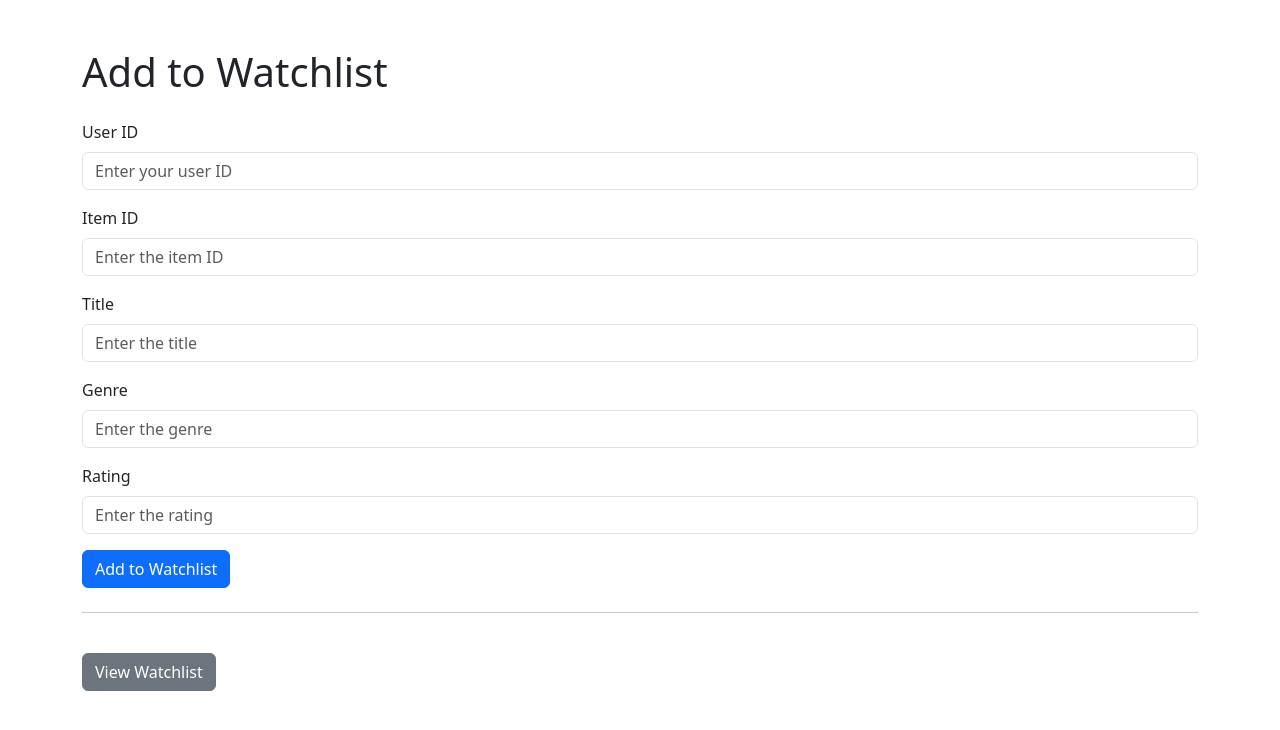
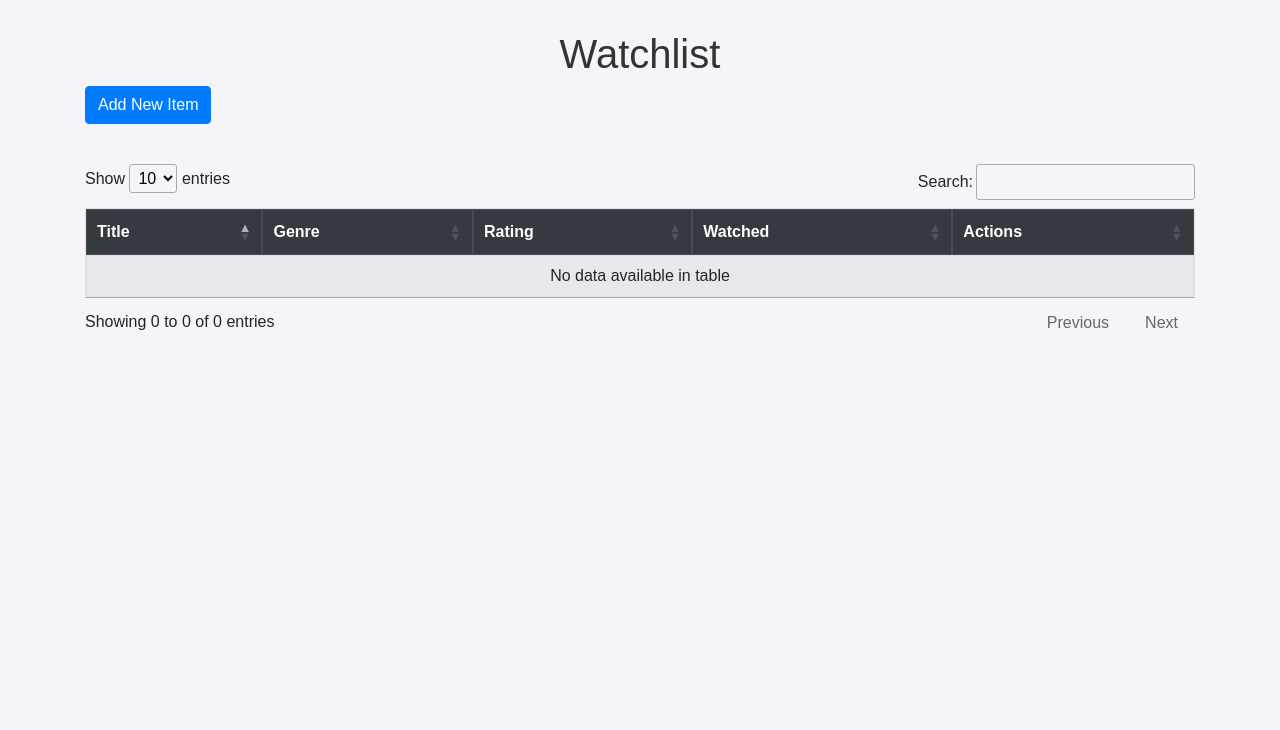
Before and after one commit to LCF2330/Watchwise, a Flask app: page / in a window 1280 px wide. Shown: the top 730 px of the page. Run offline with Flask 3, Linux system fonts and the light colour scheme; data that the repository does not hold is empty; some libraries are stand-ins or nearby versions.

Commit message:
Add DataTable for watchlist with Update and Delete buttons

```diff
--- a/app.py
+++ b/app.py
@@ -1,31 +1,57 @@
 from flask import Flask, render_template, request, redirect, url_for
-from utils import dynamo
+from utils.dynamo import get_items, get_item, add_item, update_item, delete_item
 
 app = Flask(__name__)
 
+USER_ID = "some_user_id"  # Use a dynamic user ID in production
+
 @app.route('/')
-def index():
-    return render_template('index.html')
-
-@app.route('/watchlist')
 def watchlist():
-    user_id = 'some_user_id'
-    items = dynamo.get_items(user_id)
+    items = get_items(USER_ID)
     return render_template('watchlist.html', items=items)
 
-
-@app.route('/add_to_watchlist', methods=['POST'])
-def add_to_watchlist():
+@app.route('/add', methods=['GET', 'POST'])
+def add():
     if request.method == 'POST':
-        user_id = request.form['user_id']
-        item_id = request.form['item_id']
         title = request.form['title']
         genre = request.form['genre']
         rating = request.form['rating']
+        watched = 'watched' in request.form  # Checkbox for 'watched'
+        add_item(USER_ID, title, genre, rating, watched)
+        return redirect(url_for('watchlist'))
+    return render_template('add.html')
 
-        # Add item to DynamoDB
-        dynamo.add_item(user_id, item_id, title, genre, rating)
-        return redirect(url_for('watchlist'))  # Redirect to watchlist after adding
+@app.route('/update/<title>', methods=['GET', 'POST'])
+def update(title):
+    item = get_item(USER_ID, title)
 
-if __name__ == '__main__':
+    if item is None:
+        return "Item not found", 404  # Item not found
+
+    if request.method == 'POST':
+        new_title = request.form['title']
+        genre = request.form['genre']
+        rating = request.form['rating']
+        watched = 'watched' in request.form  # Checkbox for 'watched'
+
+        # Update the item in the database
+        update_item(USER_ID, title, new_title, genre, rating, watched)
+
+        return redirect(url_for('watchlist'))
+
+    return render_template('update.html', item=item)
+
+@app.route('/delete/<title>', methods=['POST'])
+def delete(title):
+    item = get_item(USER_ID, title)
+
+    if item is None:
+        return "Item not found", 404  # Item not found
+
+    # Proceed with deleting the item from the DynamoDB table
+    delete_item(USER_ID, title)
+
+    return redirect(url_for('watchlist'))
+
+if __name__ == "__main__":
     app.run(debug=True)
--- a/templates/index.html
+++ b/templates/index.html
@@ -2,52 +2,24 @@
 <html lang="en">
 <head>
     <meta charset="UTF-8">
-    <meta name="viewport" content="width=device-width, initial-scale=1.0">
-    <title>WatchWise - Add to Watchlist</title>
-    <link href="https://cdn.jsdelivr.net/npm/bootstrap@5.3.0-alpha1/dist/css/bootstrap.min.css" rel="stylesheet">
+    <title>WatchWise</title>
+    <link href="https://cdn.jsdelivr.net/npm/bootstrap@5.3.0/dist/css/bootstrap.min.css" rel="stylesheet">
 </head>
-<body>
-    <div class="container mt-5">
-        <h1 class="mb-4">Add to Watchlist</h1>
-
-        <!-- Form for adding to watchlist -->
-        <form method="POST" action="{{ url_for('add_to_watchlist') }}">
-            <div class="mb-3">
-                <label for="user_id" class="form-label">User ID</label>
-                <input type="text" class="form-control" id="user_id" name="user_id" placeholder="Enter your user ID" required>
-            </div>
-
-            <div class="mb-3">
-                <label for="item_id" class="form-label">Item ID</label>
-                <input type="text" class="form-control" id="item_id" name="item_id" placeholder="Enter the item ID" required>
-            </div>
-
-            <div class="mb-3">
-                <label for="title" class="form-label">Title</label>
-                <input type="text" class="form-control" id="title" name="title" placeholder="Enter the title" required>
-            </div>
-
-            <div class="mb-3">
-                <label for="genre" class="form-label">Genre</label>
-                <input type="text" class="form-control" id="genre" name="genre" placeholder="Enter the genre" required>
-            </div>
-
-            <div class="mb-3">
-                <label for="rating" class="form-label">Rating</label>
-                <input type="number" class="form-control" id="rating" name="rating" placeholder="Enter the rating" required>
-            </div>
-
-            <button type="submit" class="btn btn-primary">Add to Watchlist</button>
-        </form>
-
-        <hr class="my-4">
-
-        <!-- Link to view watchlist -->
-        <a href="{{ url_for('watchlist') }}" class="btn btn-secondary mt-3">View Watchlist</a>
-    </div>
-
-    <!-- Bootstrap JS (Optional for interactivity) -->
-    <script src="https://cdn.jsdelivr.net/npm/@popperjs/core@2.11.6/dist/umd/popper.min.js"></script>
-    <script src="https://cdn.jsdelivr.net/npm/bootstrap@5.3.0-alpha1/dist/js/bootstrap.min.js"></script>
+<body class="bg-light text-dark">
+<div class="container py-5">
+    <h1 class="mb-4">Add to Watchlist</h1>
+    <form action="/add" method="POST">
+        <input class="form-control mb-2" name="user_id" placeholder="User ID" required>
+        <input class="form-control mb-2" name="item_id" placeholder="Movie/Show ID" required>
+        <input class="form-control mb-2" name="title" placeholder="Title" required>
+        <input class="form-control mb-2" name="genre" placeholder="Genre" required>
+        <input class="form-control mb-2" name="rating" placeholder="Rating" required>
+        <div class="form-check mb-3">
+            <input class="form-check-input" type="checkbox" name="watched" id="watched">
+            <label class="form-check-label" for="watched">Watched</label>
+        </div>
+        <button class="btn btn-primary" type="submit">Add to Watchlist</button>
+    </form>
+</div>
 </body>
 </html>
--- a/templates/watchlist.html
+++ b/templates/watchlist.html
@@ -3,35 +3,98 @@
 <head>
     <meta charset="UTF-8">
     <meta name="viewport" content="width=device-width, initial-scale=1.0">
-    <title>Your Watchlist</title>
-    <link href="https://cdn.jsdelivr.net/npm/bootstrap@5.3.0-alpha1/dist/css/bootstrap.min.css" rel="stylesheet">
+    <title>Watchlist</title>
+
+    <!-- Bootstrap CSS (for styling) -->
+    <link rel="stylesheet" href="https://maxcdn.bootstrapcdn.com/bootstrap/4.5.2/css/bootstrap.min.css">
+    <!-- DataTables CSS (for table functionality) -->
+    <link rel="stylesheet" href="https://cdn.datatables.net/1.10.24/css/jquery.dataTables.min.css">
+
+    <style>
+        body {
+            background-color: #f4f4f9;
+            font-family: 'Arial', sans-serif;
+        }
+
+        h1 {
+            text-align: center;
+            margin-top: 20px;
+            color: #333;
+        }
+
+        .container {
+            margin-top: 30px;
+        }
+
+        table {
+            width: 100%;
+        }
+
+        #watchlistTable_wrapper {
+            margin-top: 20px;
+        }
+
+        .btn-primary, .btn-danger, .btn-warning {
+            margin-bottom: 20px;
+        }
+    </style>
 </head>
 <body>
-    <div class="container mt-5">
-        <h1 class="mb-4">Your Watchlist</h1>
+    <div class="container">
+        <h1>Watchlist</h1>
 
-        <!-- Display Watchlist Items -->
-        {% if items %}
-            <ul class="list-group">
+        <!-- Add New Item Button -->
+        <a href="{{ url_for('add') }}">
+            <button class="btn btn-primary">Add New Item</button>
+        </a>
+
+        <!-- Watchlist Table -->
+        <table id="watchlistTable" class="table table-striped table-bordered table-hover">
+            <thead class="thead-dark">
+                <tr>
+                    <th>Title</th>
+                    <th>Genre</th>
+                    <th>Rating</th>
+                    <th>Watched</th>
+                    <th>Actions</th>
+                </tr>
+            </thead>
+            <tbody>
                 {% for item in items %}
-                    <li class="list-group-item">
-                        <h5>{{ item.title }}</h5>
-                        <p>Genre: {{ item.genre }}</p>
-                        <p>Rating: {{ item.rating }}</p>
-                    </li>
+                    <tr>
+                        <td>{{ item.title }}</td>
+                        <td>{{ item.genre }}</td>
+                        <td>{{ item.rating }}</td>
+                        <td>{{ item.watched }}</td>
+                        <td>
+                            <!-- Update and Delete Buttons -->
+                            <a href="{{ url_for('update', title=item.title) }}" class="btn btn-warning btn-sm">Update</a>
+                            <form action="{{ url_for('delete', title=item.title) }}" method="POST" style="display:inline;">
+                                <button type="submit" class="btn btn-danger btn-sm">Delete</button>
+                            </form>
+                        </td>
+                    </tr>
                 {% endfor %}
-            </ul>
-        {% else %}
-            <p>No items in your watchlist.</p>
-        {% endif %}
-
-        <hr class="my-4">
-
-
-        <a href="{{ url_for('index') }}" class="btn btn-secondary">Add More Items</a>
+            </tbody>
+        </table>
     </div>
 
-    <script src="https://cdn.jsdelivr.net/npm/@popperjs/core@2.11.6/dist/umd/popper.min.js"></script>
-    <script src="https://cdn.jsdelivr.net/npm/bootstrap@5.3.0-alpha1/dist/js/bootstrap.min.js"></script>
+    <!-- jQuery -->
+    <script src="https://code.jquery.com/jquery-3.6.0.min.js"></script>
+    <!-- DataTables JS -->
+    <script src="https://cdn.datatables.net/1.10.24/js/jquery.dataTables.min.js"></script>
+    <!-- Bootstrap JS (optional, for enhanced functionality like tooltips, modals) -->
+    <script src="https://maxcdn.bootstrapcdn.com/bootstrap/4.5.2/js/bootstrap.min.js"></script>
+
+    <!-- Initialize DataTables -->
+    <script>
+        $(document).ready(function() {
+            $('#watchlistTable').DataTable({
+                responsive: true,   // Makes the table more responsive on smaller screens
+                lengthMenu: [5, 10, 25, 50],  // Allows the user to select the number of rows per page
+                pageLength: 10      // Default number of rows per page
+            });
+        });
+    </script>
 </body>
 </html>
--- a/utils/dynamo.py
+++ b/utils/dynamo.py
@@ -1,37 +1,62 @@
-import os
 import boto3
-from dotenv import load_dotenv
 from boto3.dynamodb.conditions import Key
 
-# Load environment variables
-load_dotenv()
-
-# Initialize DynamoDB resource
-dynamodb = boto3.resource(
-    'dynamodb',
-    region_name=os.getenv('AWS_REGION'),
-    aws_access_key_id=os.getenv('AWS_ACCESS_KEY_ID'),
-    aws_secret_access_key=os.getenv('AWS_SECRET_ACCESS_KEY')
-)
-
-# Access the table
-table = dynamodb.Table(os.getenv('DYNAMO_TABLE_NAME'))
+# Initialize the DynamoDB resource
+dynamodb = boto3.resource('dynamodb', region_name='us-east-1')
+table = dynamodb.Table('Watchlist')  # Replace with your actual table name
 
 def get_items(user_id):
-    """Retrieve all items for a specific user from the watchlist."""
+    # Query DynamoDB to get items for a particular user
     response = table.query(
         KeyConditionExpression=Key('user_id').eq(user_id)
     )
-    return response.get('Items', [])
+    return response['Items']
 
-def add_item(user_id, item_id, title, genre, rating):
-    """Add a new item to the user's watchlist."""
+def get_item(user_id, title):
+    response = table.get_item(
+        Key={
+            'user_id': user_id,
+            'title': title
+        }
+    )
+    return response.get('Item')
+
+def add_item(user_id, title, genre, rating, watched=False):
     table.put_item(
         Item={
             'user_id': user_id,
-            'item_id': item_id,
             'title': title,
             'genre': genre,
-            'rating': rating
+            'rating': rating,
+            'watched': watched
         }
     )
+
+def update_item(user_id, old_title, new_title, genre, rating, watched):
+    if old_title != new_title:
+        # Delete the old item
+        delete_item(user_id, old_title)
+        # Add the new item
+        add_item(user_id, new_title, genre, rating, watched)
+    else:
+        # Update only non-key attributes
+        table.update_item(
+            Key={
+                'user_id': user_id,
+                'title': old_title
+            },
+            UpdateExpression="SET genre = :g, rating = :r, watched = :w",
+            ExpressionAttributeValues={
+                ':g': genre,
+                ':r': rating,
+                ':w': watched
+            }
+        )
+
+def delete_item(user_id, title):
+    table.delete_item(
+        Key={
+            'user_id': user_id,
+            'title': title
+        }
+    )
```
Also changed, not shown: templates/add.html (added, +41 -0 lines), templates/update.html (added, +24 -0 lines).
